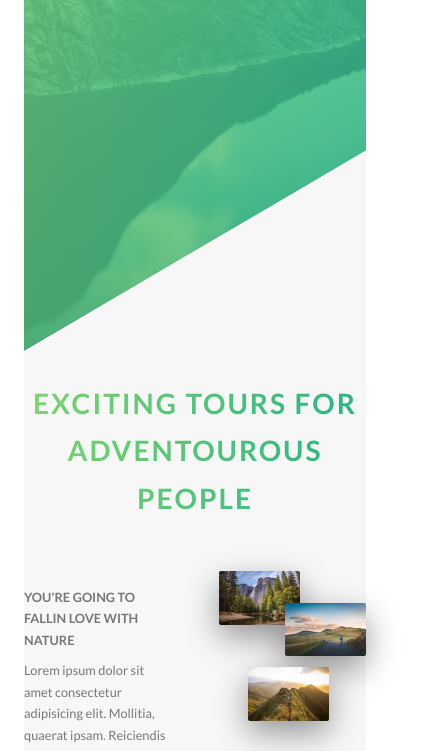
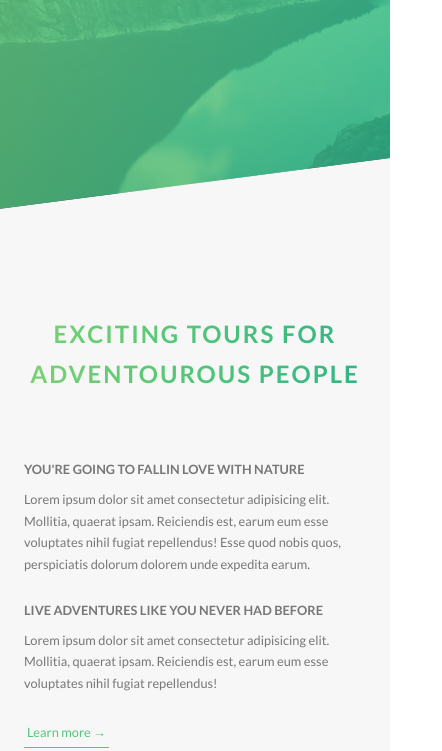
Before and after one commit to Chalecoslovaco/Natours, a website: page index.html in a window 390 px wide. Shown: the part 475-1226 px from the top of the page, 442 px wide, since content can reach past the window. Drawn offline with Linux system fonts and the light colour scheme.

Commit message:
Add base + typo + layout media queries

```diff
--- a/sass/abstracts/_mixins.scss
+++ b/sass/abstracts/_mixins.scss
@@ -23,6 +23,8 @@
 1200-1800px: Normal styles
 1800px+: Big desktop
 
+Order: Base + typo > general layout + grid > page layout > components
+
 $breakpoint values: phone / tab-port / tab-land / big-desk
 
 1em = 16px
--- a/sass/abstracts/_variables.scss
+++ b/sass/abstracts/_variables.scss
@@ -22,6 +22,7 @@ $color-grey-dark-3: #333;
 //Grid variables
 $grid-width: 114rem;
 $gutter-vertical: 8rem;
+$gutter-vertical-small: 6rem;
 $gutter-horizontal: 6rem;
 
 //Font variables
--- a/sass/base/_base.scss
+++ b/sass/base/_base.scss
@@ -24,4 +24,9 @@ html {
 
 body {
     box-sizing: border-box;
+    padding: 3rem;
+
+    @include respond(tab-port) {
+        padding: 0;
+    }
 }
--- a/sass/base/_typography.scss
+++ b/sass/base/_typography.scss
@@ -3,7 +3,6 @@ body {
     font-weight: 400;
     line-height: 1.7;
     color: $color-grey-dark;
-    padding: 3rem;
 }
 
 .heading-primary {
@@ -22,6 +21,11 @@ body {
         animation-name: moveInLeft;
         animation-duration: 1.25s;
         animation-timing-function: ease-out;
+
+        @include respond(phone) {
+            letter-spacing: 1.5rem;
+            font-size: 5rem;
+        }
     }
 
     &--sub {
@@ -30,6 +34,11 @@ body {
         font-weight: 700;
         letter-spacing: 1.75rem;
         animation: moveInRight 1.25s ease-out;
+
+        @include respond(phone) {
+            letter-spacing: 1rem;
+            font-size: 4.5rem;
+        }
     }
 }
 
@@ -48,6 +57,14 @@ body {
         transform: skewY(2deg) skewX(3deg) scale(1.1);
         text-shadow: .5rem 1rem 2rem rgba($color-black, .2);
     }
+
+    @include respond(tab-port) {
+        font-size: 3.5rem;
+    }
+
+    @include respond(phone) {
+        font-size: 3rem;
+    }
 }
 
 .heading-tertiary {
--- a/sass/layout/_footer.scss
+++ b/sass/layout/_footer.scss
@@ -3,6 +3,10 @@
     padding: 10rem 0;
     font-size: 1.4rem;
     color: $color-grey-light-1;
+
+    @include respond(tab-port) {
+        padding: 8rem 0;
+    }
 
     &__logo-box {
         text-align: center;
@@ -17,6 +21,11 @@
         border-top: 1px solid $color-grey-dark-2;
         padding-top: 2.5rem;
         display: inline-block;
+
+        @include respond(tab-port) {
+            width: 100%;
+            text-align: center;
+        }
     }
 
     &__list {
@@ -55,5 +64,10 @@
         border-top: 1px solid $color-grey-dark-2;
         padding-top: 2.5rem;
         width: 80%;
+
+        @include respond(tab-port) {
+            width: 100%;
+            float: none;
+        }
     }
 }
--- a/sass/layout/_grid.scss
+++ b/sass/layout/_grid.scss
@@ -4,6 +4,15 @@
 
     &:not(:last-child) {
         margin-bottom: $gutter-vertical;
+
+        @include respond(tab-port) {
+            margin-bottom: $gutter-vertical-small;
+        }
+    }
+
+    @include respond(tab-port) {
+        max-width: 50rem;
+        padding: 0 3rem;
     }
 
     @include clearfix;
@@ -13,6 +22,15 @@
 
         &:not(:last-child) {
             margin-right: $gutter-horizontal;
+
+            @include respond(tab-port) {
+                margin-right: 0;
+                margin-bottom: $gutter-vertical-small;
+            }
+        }
+
+        @include respond(tab-port) {
+            width: 100% !important;
         }
     }
 
--- a/sass/layout/_header.scss
+++ b/sass/layout/_header.scss
@@ -1,5 +1,5 @@
 .header {
-    height: 95vh;
+    height: 90vh;
     background-image: linear-gradient(
         to right bottom,
         rgba($color-primary-light, 0.8),
@@ -9,8 +9,13 @@
     background-position: top;
     position: relative;
 
-    clip-path: polygon(0 0, 100% 0, 100% 75%, 0 100%);
-    -webkit-clip-path: polygon(0 0, 100% 0, 100% 75%, 0 100%);
+    clip-path: polygon(0 0, 100% 0, 100% 70vh, 0 90%);
+    -webkit-clip-path: polygon(0 0, 100% 0, 100% 70vh, 0 90%);
+
+    @include respond(phone) {
+        clip-path: polygon(0 0, 100% 0, 100% 75vh, 0 90%);
+        -webkit-clip-path: polygon(0 0, 100% 0, 100% 75vh, 0 90%);
+    }
 
     &__logo-box {
         position: absolute;
--- a/sass/layout/_navigation.scss
+++ b/sass/layout/_navigation.scss
@@ -15,6 +15,16 @@
         box-shadow: 0 1rem 3rem rgba($color-black, .2);
         text-align: center;
         cursor: pointer;
+
+        @include respond(tab-port) {
+            top: 4rem;
+            right: 4rem;
+        }
+
+        @include respond(phone) {
+            top: 3rem;
+            right: 3rem;
+        }
     }
 
     &__background {
@@ -27,6 +37,16 @@
         background-image: radial-gradient($color-primary-light, $color-primary-dark);
         z-index: 999;
         transition: transform .8s cubic-bezier(.86, 0, .07, 1);
+
+        @include respond(tab-port) {
+            top: 4.5rem;
+            right: 4.5rem;
+        }
+
+        @include respond(phone) {
+            top: 3.5rem;
+            right: 3.5rem;
+        }
     }
 
     &__nav {
```
Also changed, not shown: css/style.css.
